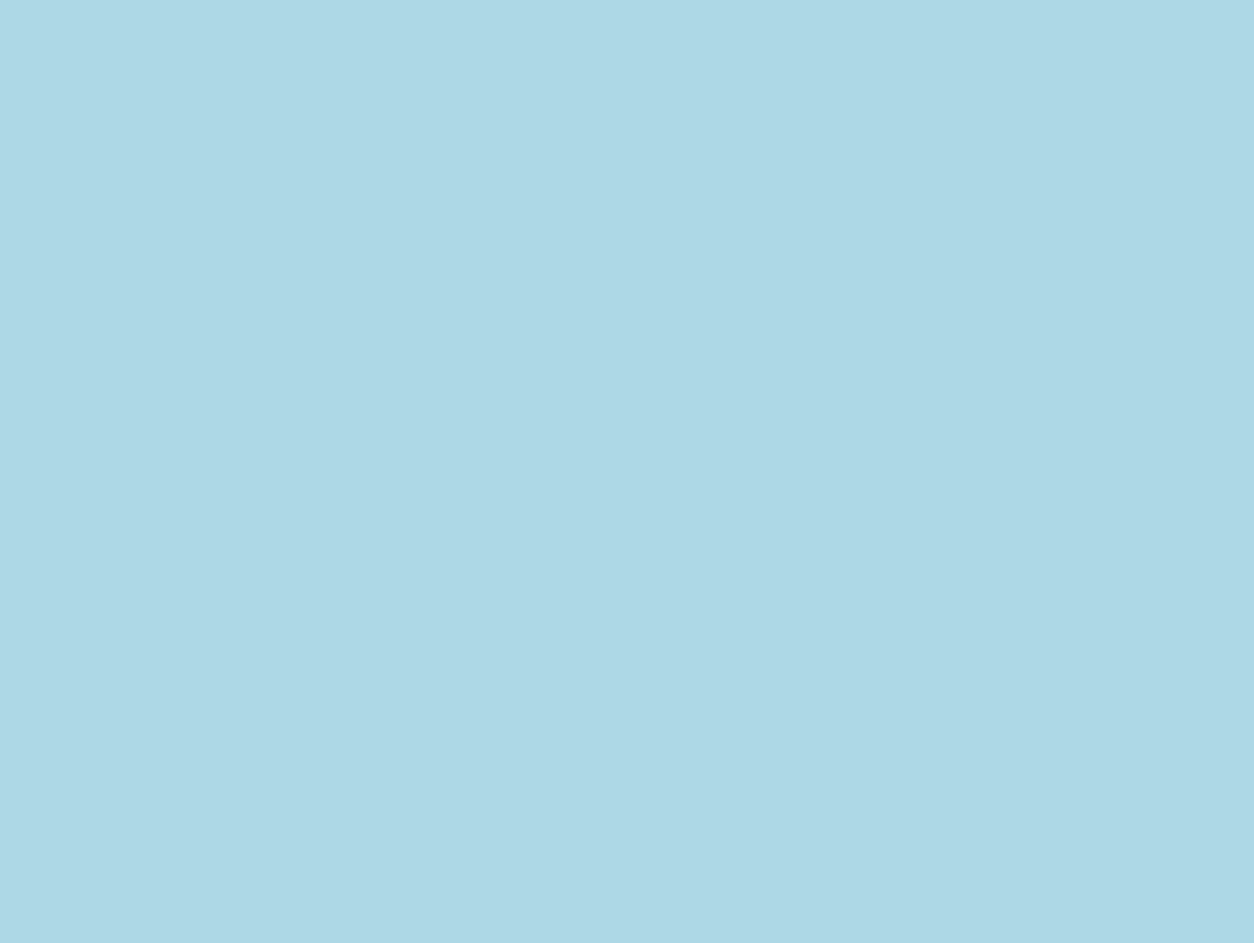
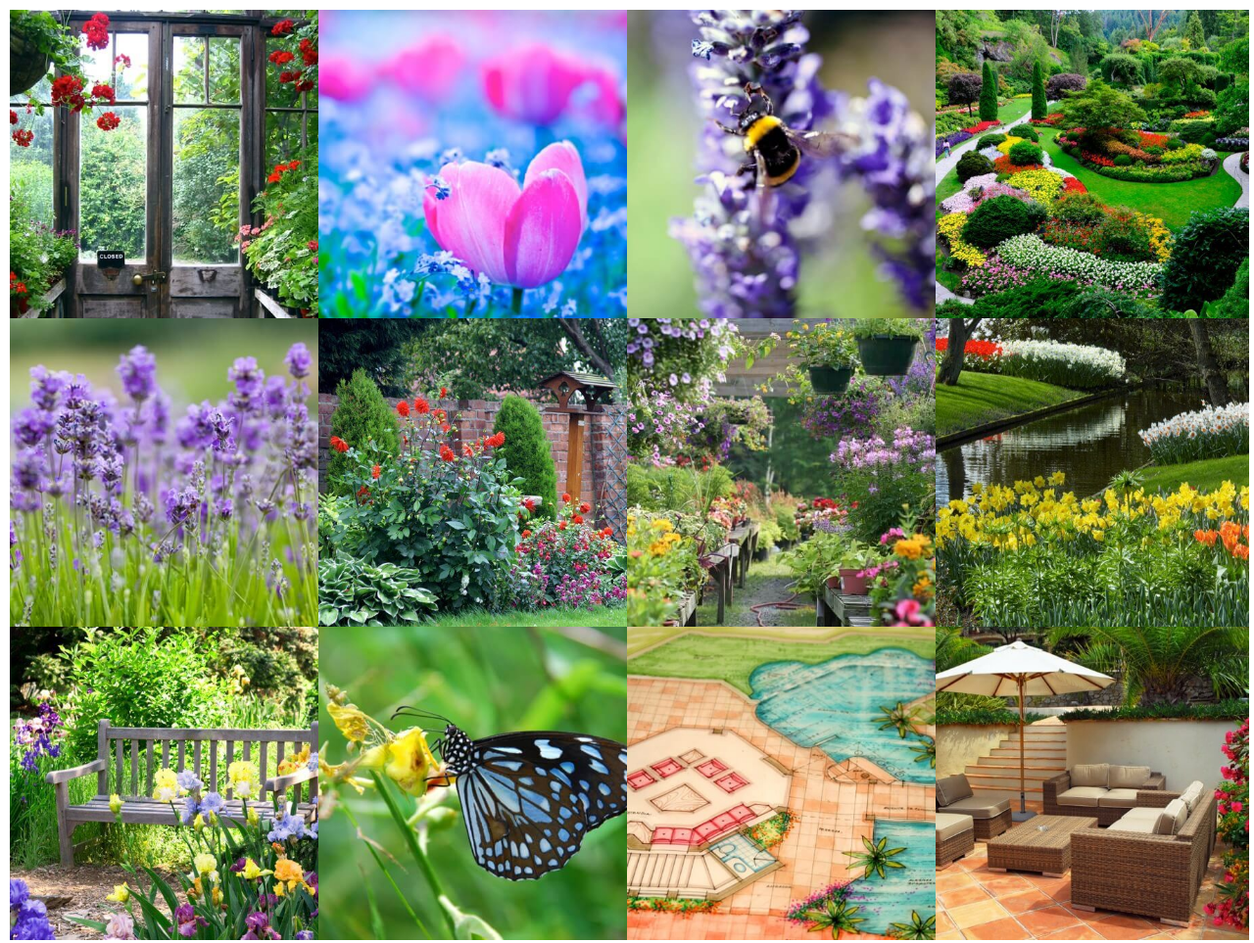
Before and after one commit to hannikagabrielsson/14-responsiivinen-kuva-albumi, a plain HTML site: page index.html in a window 1280 px wide. Shown: the whole page at 98% size. Before the commit the page ends 800 px from the top, so only its background shows below. Drawn offline with Linux system fonts and the light colour scheme.

Commit message:
tehtävä valmis

```diff
--- a/index.html
+++ b/index.html
@@ -9,6 +9,80 @@
     <link rel="stylesheet" href="layout.css">
 </head>
 <body>
+    <article class="grid">
+        <figBox>
+            <title>Ovi puutarhaan</title>
+            <figure>
+                <img src="images/1-kuva-ovi.jpeg" alt="ovi kukkien ympäröimänä">
+            </figure>
+        </figBox>
+        <figBox>
+            <title>Tulppaaneja ja lemmikkejä</title>
+            <figure>
+                <img src="images/2-kuva-tulppaani.jpeg" alt="Tulppaaneja kedolla">
+            </figure>
+        </figBox>
+        <figBox>
+            <title>Kimalainen työssä</title>
+            <figure>
+                <img src="images/3-kuva-kimalainen.jpeg" alt="kimalainen hakee mettä kukasta">
+            </figure>
+        </figBox>
+        <figBox>
+            <title>Puutarhan kukkaloistoa</title>
+            <figure>
+                <img src="images/4-kuva-puutarha.jpeg" alt="kukkaistutuksia puutarhassa">
+            </figure>
+        </figBox>
+        <figBox>
+            <title>Laventelin huumaava tuoksu</title>
+            <figure>
+                <img src="images/5-kuva-laventeli.jpeg" alt="laventeleita">
+            </figure>
+        </figBox>
+        <figBox>
+            <title>Puutarha kukoistaa</title>
+            <figure>
+                <img src="images/6-kuva-kukkamaa.jpeg" alt="Kukkaistutuksia puutarhassa">
+            </figure>
+        </figBox>
+        <figBox>
+            <title>Kohta istutetaan</title>
+            <figure>
+                <img src="images/7-kuva-kukkamyymälä.jpeg" alt="kukkia kasvihuoneessa">
+            </figure>
+        </figBox>
+        <figBox>
+            <title>Rauhoittava vesi</title>
+            <figure>
+                <img src="images/8-kuva-kanaali.jpeg" alt="kanaali puistossa">
+            </figure>
+        </figBox>
+        <figBox>
+            <title>Levähdyspaikka</title>
+            <figure>
+                <img src="images/9-kuva-penkki.jpeg" alt="puiston penkki">
+            </figure>
+        </figBox>
+        <figBox>
+            <title>Mettä hakemassa</title>
+            <figure>
+                <img src="images/10-kuva-perhonen.jpeg" alt="perhonen kukassa">
+            </figure>
+        </figBox>
+        <figBox>
+            <title>Toteutusta vaille valmis</title>
+            <figure>
+                <img src="images/11-kuva-pihasuunnitelma.jpeg" alt="pihasuunnitelma">
+            </figure>
+        </figBox>
+        <figBox>
+            <title>Terassi kutsuu</title>
+            <figure>
+                <img src="images/12-kuva-patio.jpeg" alt="puutarhakalusteita patiolla">
+            </figure>
+        </figBox>
+    </article>
 
 </body>
 </html>
--- a/layout.css
+++ b/layout.css
@@ -1,22 +1,94 @@
 
-/* Mobile first */
+/* Desktop first */
+
 html {
     font-size: 62,5%;
     }
 
+body {
+  width: 100%;
+  height: 100%;
+  margin: 0;
+  padding: 0;
+  font-family: Georgia, 'Times New Roman', Times, serif;
+}
 
-/* tablet-näkymä */
+.grid {
+  margin: 10px;
+  display: flex;
+  flex-direction: row;
+  flex-wrap: wrap;
+}
 
-@media only screen and (min-width: 426px) {
-    body {
-      background-color: lightblue;
-    }
+figBox {
+  padding-bottom: 20%;
+  width: 20%;
+  background-color: bisque;
+}
+
+figure img {
+  width: 20%;
+  position:absolute;
+}
+
+title {
+  font-size: 100;
+  width: 20%;
+  position: absolute;
+  display: inline;
+  padding-top: 10%;
+  text-align: center;
+}
+
+figure img:hover {
+  display: none;
+}
+
+
+@media only screen and (max-width : 480px) {
+  /* Smartphone view: 1 tile */
+  figBox {
+    padding-bottom: 100%;
+    width: 100%;
   }
 
-  /* desktop-näkymä */
+  figure img, title {
+    width: 100%;
+  }
+}
 
-  @media only screen and (min-width: 769px) {
-    body {
-      background-color: lightblue;
-    }
+@media only screen and (max-width : 650px) and (min-width : 481px) {
+  /* Tablet view: 2 tiles */
+  figBox {
+    padding-bottom: 50%;
+    width: 50%;
   }
+
+  figure img, title {
+    width: 50%;
+  }
+}
+
+@media only screen and (max-width : 1050px) and (min-width : 651px) {
+  /* Small desktop / ipad view: 3 tiles */
+  figBox {
+    padding-bottom: 33.3%;
+    width: 33.3%;
+  }
+
+  figure img, title {
+    width: 33.3%;
+  }
+}
+
+@media only screen and (max-width : 1290px) and (min-width : 1051px) {
+  /* Medium desktop: 4 tiles */
+  figBox {
+    padding-bottom: 25%;
+    width: 25%;
+  }
+
+  figure img, title {
+    width: 25%;
+  }
+}
```
Also changed, not shown: images/1-kuva-ovi.jpeg (added), images/10-kuva-perhonen.jpeg (added), images/11-kuva-pihasuunnitelma.jpeg (added), images/12-kuva-patio.jpeg (added), images/2-kuva-tulppaani.jpeg (added), images/3-kuva-kimalainen.jpeg (added), images/4-kuva-puutarha.jpeg (added), images/5-kuva-laventeli.jpeg (added), images/6-kuva-kukkamaa.jpeg (added), images/7-kuva-kukkamyymälä.jpeg (added), images/8-kuva-kanaali.jpeg (added), images/9-kuva-penkki.jpeg (added).
